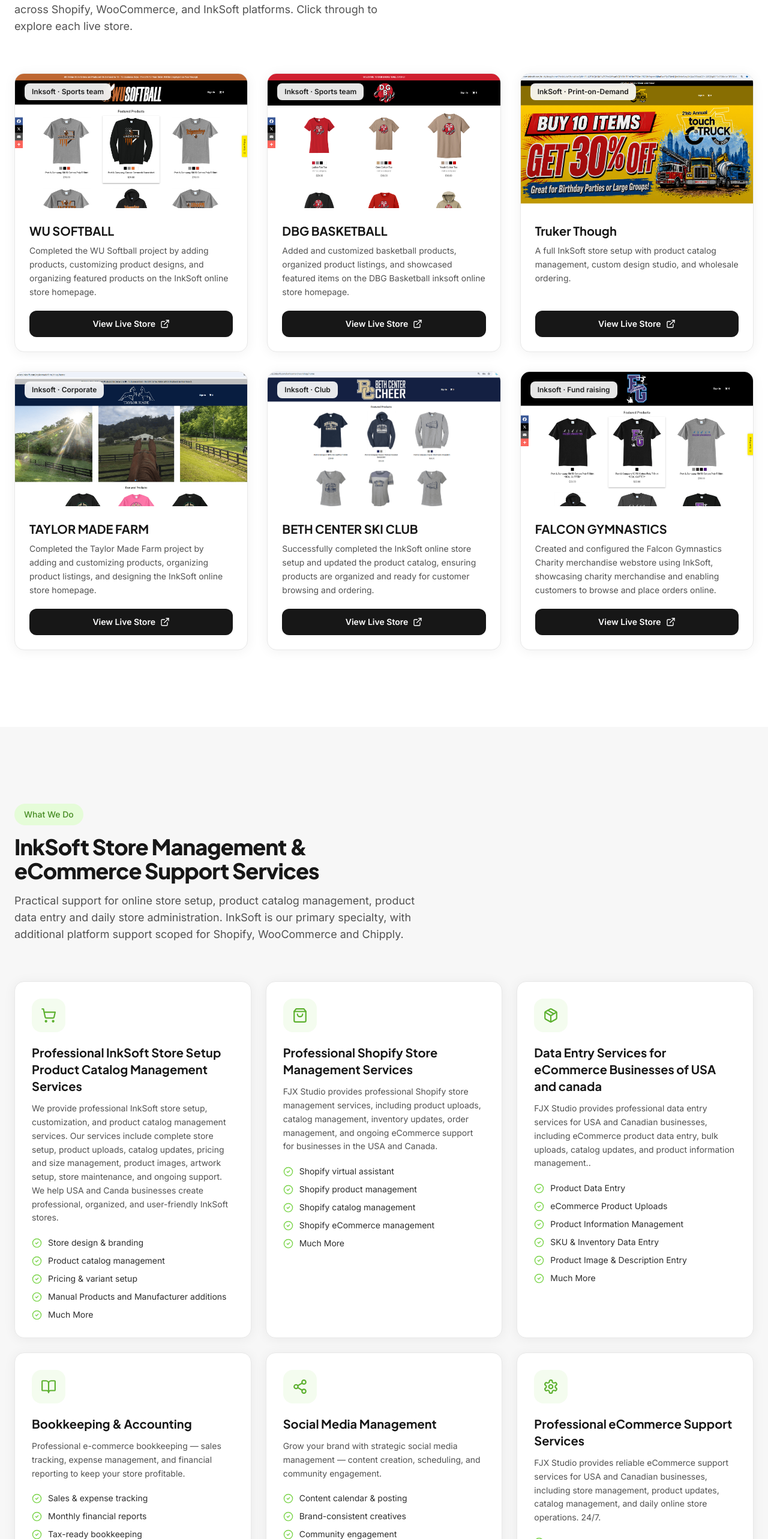
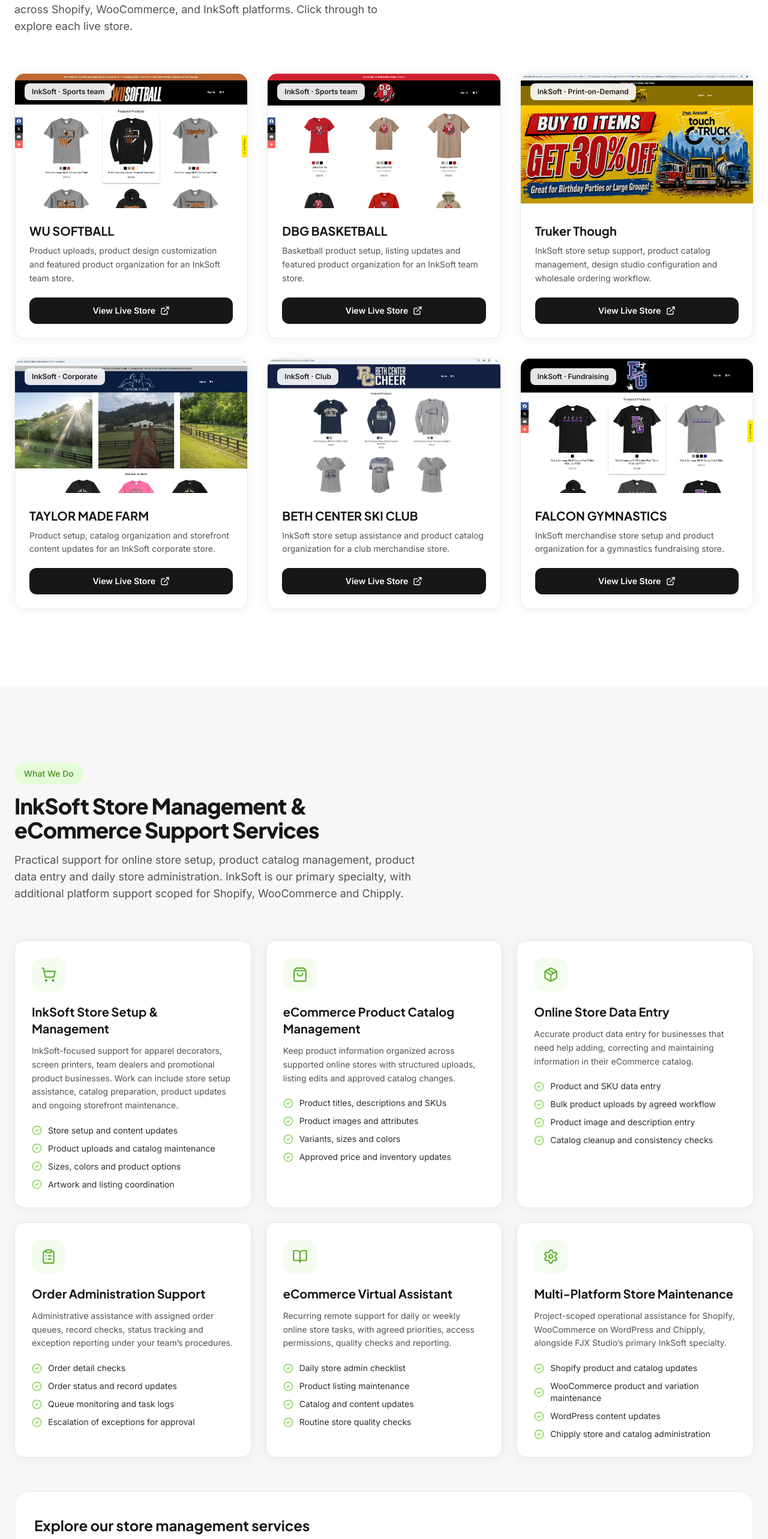
Before and after one commit to Fahad42150/dancing-llama-3e1cb2, a React (Vite) app: page / in a window 1280 px wide. Shown: the part 1160-3726 px from the top of the page at 60% size. Built offline with nearby package versions, Linux system fonts and the light colour scheme.

Commit message:
Refine homepage service taxonomy for InkSoft and eCommerce operations

```diff
--- a/src/data/content.ts
+++ b/src/data/content.ts
@@ -2,9 +2,9 @@ import {
   ShoppingCart,
   Settings,
   BookOpen,
-  Share2,
   Package,
   ShoppingBag,
+  ClipboardList,
 } from 'lucide-react';
 import type { LucideIcon } from 'lucide-react';
 
@@ -34,23 +34,20 @@ export interface TestimonialItem {
   text: string;
 }
 
-// To add a new store, copy a block below and update the fields.
-// Put screenshots in /public and reference them from the site root (e.g. '/portfolio/store.png'). Leave `image` empty to show a branded placeholder.
-// Replace `image` with your screenshot path and `liveUrl` with the real store link.
 export const stores: StoreItem[] = [
   {
     id: 'store-1',
     name: 'WU SOFTBALL',
-    category: 'Inksoft · Sports team',
-    description: 'Completed the WU Softball project by adding products, customizing product designs, and organizing featured products on the InkSoft online store homepage.',
+    category: 'InkSoft · Sports team',
+    description: 'Product uploads, product design customization and featured product organization for an InkSoft team store.',
     image: '/portfolio/wu-softball.png',
     liveUrl: 'https://stores.inksoft.com/wusoftball/shop/home',
   },
   {
     id: 'store-2',
     name: 'DBG BASKETBALL',
-    category: 'Inksoft · Sports team',
-    description: 'Added and customized basketball products, organized product listings, and showcased featured items on the DBG Basketball inksoft online store homepage.',
+    category: 'InkSoft · Sports team',
+    description: 'Basketball product setup, listing updates and featured product organization for an InkSoft team store.',
     image: '/portfolio/dbg-basketball.png',
     liveUrl: 'https://shop.arelistores.com/dbg_basketball/shop/home',
   },
@@ -58,31 +55,31 @@ export const stores: StoreItem[] = [
     id: 'store-3',
     name: 'Truker Though',
     category: 'InkSoft · Print-on-Demand',
-    description: 'A full InkSoft store setup with product catalog management, custom design studio, and wholesale ordering.',
+    description: 'InkSoft store setup support, product catalog management, design studio configuration and wholesale ordering workflow.',
     image: '/portfolio/truck.png',
     liveUrl: 'https://stores.inksoft.com/truck/shop/',
   },
   {
     id: 'store-4',
     name: 'TAYLOR MADE FARM',
-    category: 'Inksoft · Corporate',
-    description: 'Completed the Taylor Made Farm project by adding and customizing products, organizing product listings, and designing the InkSoft online store homepage.',
+    category: 'InkSoft · Corporate',
+    description: 'Product setup, catalog organization and storefront content updates for an InkSoft corporate store.',
     image: '/portfolio/taylormadefarm.png',
     liveUrl: 'https://stores.inksoft.com/taylormadefarm/shop/home',
   },
   {
     id: 'store-5',
     name: 'BETH CENTER SKI CLUB',
-    category: 'Inksoft · Club',
-    description: 'Successfully completed the InkSoft online store setup and updated the product catalog, ensuring products are organized and ready for customer browsing and ordering.',
+    category: 'InkSoft · Club',
+    description: 'InkSoft store setup assistance and product catalog organization for a club merchandise store.',
     image: '/portfolio/bethcentercheer.png',
     liveUrl: 'https://stores.inksoft.com/bethcentercheer/shop/home',
   },
   {
     id: 'store-6',
     name: 'FALCON GYMNASTICS',
-    category: 'Inksoft · Fund raising',
-    description: 'Created and configured the Falcon Gymnastics Charity merchandise webstore using InkSoft, showcasing charity merchandise and enabling customers to browse and place orders online.',
+    category: 'InkSoft · Fundraising',
+    description: 'InkSoft merchandise store setup and product organization for a gymnastics fundraising store.',
     image: '/portfolio/falcon.png',
     liveUrl: 'https://stores.inksoft.com/FalconGymnastics/shop/home',
   },
@@ -92,44 +89,44 @@ export const services: ServiceItem[] = [
   {
     id: 'service-1',
     icon: ShoppingCart,
-    title: 'Professional InkSoft Store Setup Product Catalog Management Services',
-    description: 'We provide professional InkSoft store setup, customization, and product catalog management services. Our services include complete store setup, product uploads, catalog updates, pricing and size management, product images, artwork setup, store maintenance, and ongoing support. We help USA and Canda businesses create professional, organized, and user-friendly InkSoft stores.',
-    features: ['Store design & branding', 'Product catalog management', 'Pricing & variant setup', 'Manual Products and Manufacturer additions', 'Much More'],
+    title: 'InkSoft Store Setup & Management',
+    description: 'InkSoft-focused support for apparel decorators, screen printers, team dealers and promotional product businesses. Work can include store setup assistance, catalog preparation, product updates and ongoing storefront maintenance.',
+    features: ['Store setup and content updates', 'Product uploads and catalog maintenance', 'Sizes, colors and product options', 'Artwork and listing coordination'],
   },
   {
     id: 'service-2',
     icon: ShoppingBag,
-    title: 'Professional Shopify Store Management Services',
-    description: 'FJX Studio provides professional Shopify store management services, including product uploads, catalog management, inventory updates, order management, and ongoing eCommerce support for businesses in the USA and Canada.',
-    features: ['Shopify virtual assistant', 'Shopify product management', 'Shopify catalog management', 'Shopify eCommerce management', 'Much More'],
+    title: 'eCommerce Product Catalog Management',
+    description: 'Keep product information organized across supported online stores with structured uploads, listing edits and approved catalog changes.',
+    features: ['Product titles, descriptions and SKUs', 'Product images and attributes', 'Variants, sizes and colors', 'Approved price and inventory updates'],
   },
   {
     id: 'service-3',
     icon: Package,
-    title: 'Data Entry Services for eCommerce Businesses of USA and canada',
-    description: 'FJX Studio provides professional data entry services for USA and Canadian businesses, including eCommerce product data entry, bulk uploads, catalog updates, and product information management..',
-    features: ['Product Data Entry', 'eCommerce Product Uploads', 'Product Information Management', 'SKU & Inventory Data Entry', 'Product Image & Description Entry', 'Much More'],
+    title: 'Online Store Data Entry',
+    description: 'Accurate product data entry for businesses that need help adding, correcting and maintaining information in their eCommerce catalog.',
+    features: ['Product and SKU data entry', 'Bulk product uploads by agreed workflow', 'Product image and description entry', 'Catalog cleanup and consistency checks'],
   },
   {
     id: 'service-4',
-    icon: BookOpen,
-    title: 'Bookkeeping & Accounting',
-    description: 'Professional e-commerce bookkeeping — sales tracking, expense management, and financial reporting to keep your store profitable.',
-    features: ['Sales & expense tracking', 'Monthly financial reports', 'Tax-ready bookkeeping', 'Much More'],
+    icon: ClipboardList,
+    title: 'Order Administration Support',
+    description: 'Administrative assistance with assigned order queues, record checks, status tracking and exception reporting under your team’s procedures.',
+    features: ['Order detail checks', 'Order status and record updates', 'Queue monitoring and task logs', 'Escalation of exceptions for approval'],
   },
   {
     id: 'service-5',
-    icon: Share2,
-    title: 'Social Media Management',
-    description: 'Grow your brand with strategic social media management — content creation, scheduling, and community engagement.',
-    features: ['Content calendar & posting', 'Brand-consistent creatives', 'Community engagement', 'Much More'],
+    icon: BookOpen,
+    title: 'eCommerce Virtual Assistant',
+    description: 'Recurring remote support for daily or weekly online store tasks, with agreed priorities, access permissions, quality checks and reporting.',
+    features: ['Daily store admin checklist', 'Product listing maintenance', 'Catalog and content updates', 'Routine store quality checks'],
   },
   {
     id: 'service-6',
     icon: Settings,
-    title: 'Professional eCommerce Support Services',
-    description: 'FJX Studio provides reliable eCommerce support services for USA and Canadian businesses, including store management, product updates, catalog management, and daily online store operations. 24/7.',
-    features: ['Order Processing Support', 'Product Catalog Management', 'Inventory Updates', 'eCommerce Administrative Support', 'eCommerce Virtual Assistant', 'Much More'],
+    title: 'Multi-Platform Store Maintenance',
+    description: 'Project-scoped operational assistance for Shopify, WooCommerce on WordPress and Chipply, alongside FJX Studio’s primary InkSoft specialty.',
+    features: ['Shopify product and catalog updates', 'WooCommerce product and variation maintenance', 'WordPress content updates', 'Chipply store and catalog administration'],
   },
 ];
 
```
